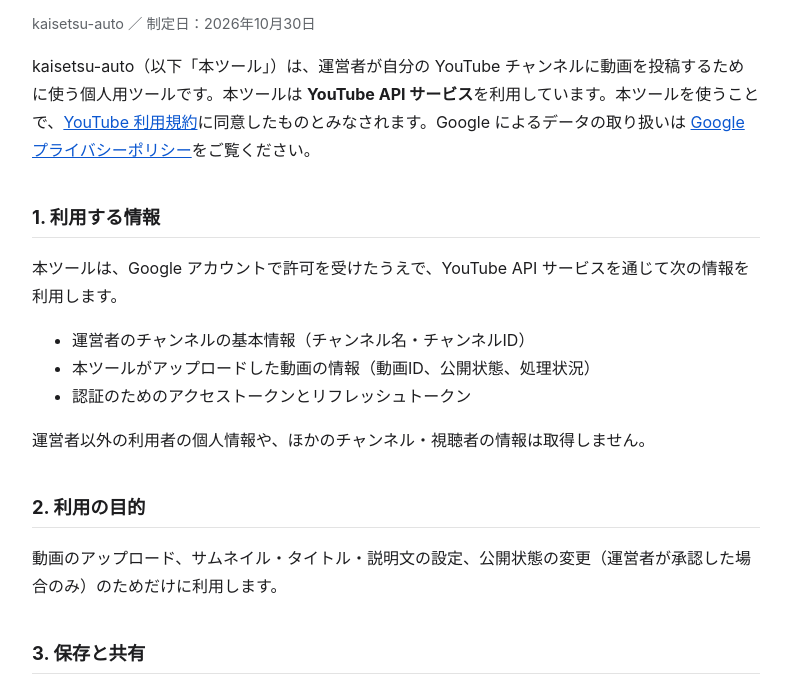
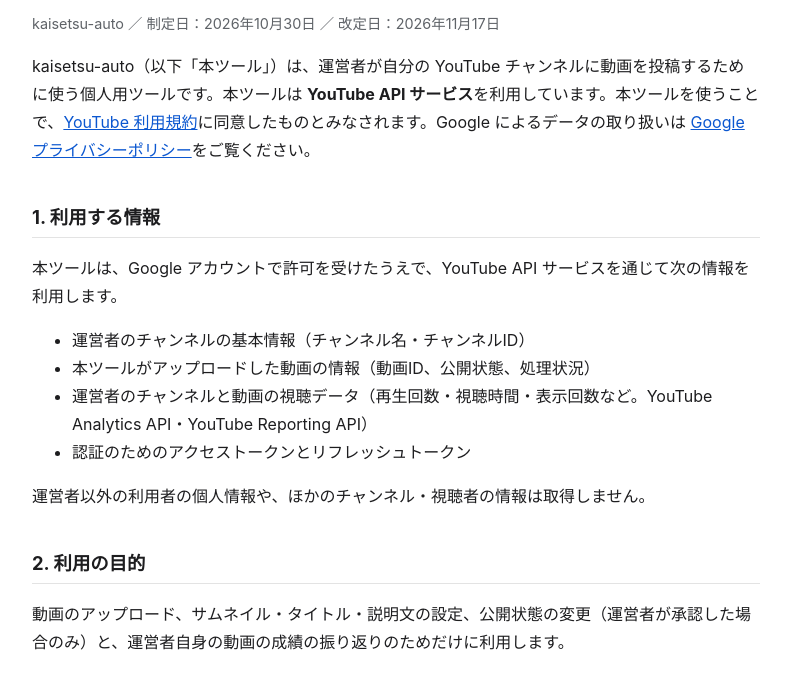
Before and after one commit to ryochell07/gitHub.io, a plain HTML site: page privacy.html in a window 1280 px wide. Shown: the part 99-786 px from the top of the page, without its empty margins (244-1035 px from the left). Drawn offline with Linux system fonts and the light colour scheme.

Commit message:
Update privacy.html to match current use (2026-11-17)

```diff
--- a/privacy.html
+++ b/privacy.html
@@ -10,7 +10,7 @@
 <main>
 <nav><a href="./">ホーム / Home</a><a href="privacy.html">プライバシーポリシー / Privacy</a><a href="terms.html">利用規約 / Terms</a></nav>
 <h1>プライバシーポリシー</h1>
-<p class="meta">kaisetsu-auto ／ 制定日：2026年10月30日</p>
+<p class="meta">kaisetsu-auto ／ 制定日：2026年10月30日 ／ 改定日：2026年11月17日</p>
 
 <p>kaisetsu-auto（以下「本ツール」）は、運営者が自分の YouTube チャンネルに動画を投稿するために使う個人用ツールです。本ツールは <strong>YouTube API サービス</strong>を利用しています。本ツールを使うことで、<a href="https://www.youtube.com/t/terms">YouTube 利用規約</a>に同意したものとみなされます。Google によるデータの取り扱いは <a href="https://policies.google.com/privacy">Google プライバシーポリシー</a>をご覧ください。</p>
 
@@ -19,12 +19,13 @@
 <ul>
 <li>運営者のチャンネルの基本情報（チャンネル名・チャンネルID）</li>
 <li>本ツールがアップロードした動画の情報（動画ID、公開状態、処理状況）</li>
+<li>運営者のチャンネルと動画の視聴データ（再生回数・視聴時間・表示回数など。YouTube Analytics API・YouTube Reporting API）</li>
 <li>認証のためのアクセストークンとリフレッシュトークン</li>
 </ul>
 <p>運営者以外の利用者の個人情報や、ほかのチャンネル・視聴者の情報は取得しません。</p>
 
 <h2>2. 利用の目的</h2>
-<p>動画のアップロード、サムネイル・タイトル・説明文の設定、公開状態の変更（運営者が承認した場合のみ）のためだけに利用します。</p>
+<p>動画のアップロード、サムネイル・タイトル・説明文の設定、公開状態の変更（運営者が承認した場合のみ）と、運営者自身の動画の成績の振り返りのためだけに利用します。</p>
 
 <h2>3. 保存と共有</h2>
 <ul>
```
